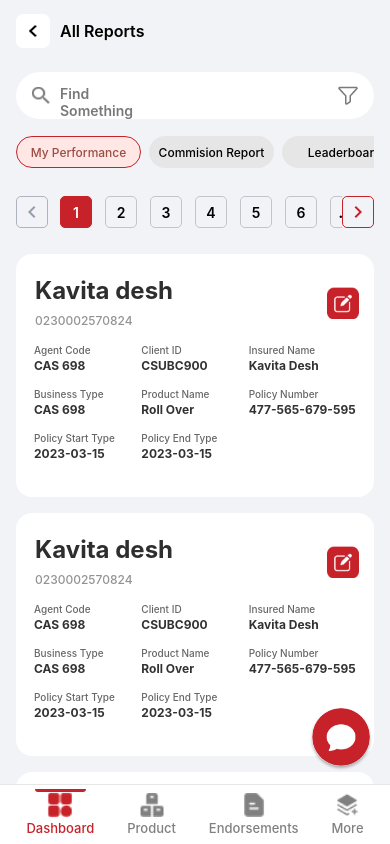
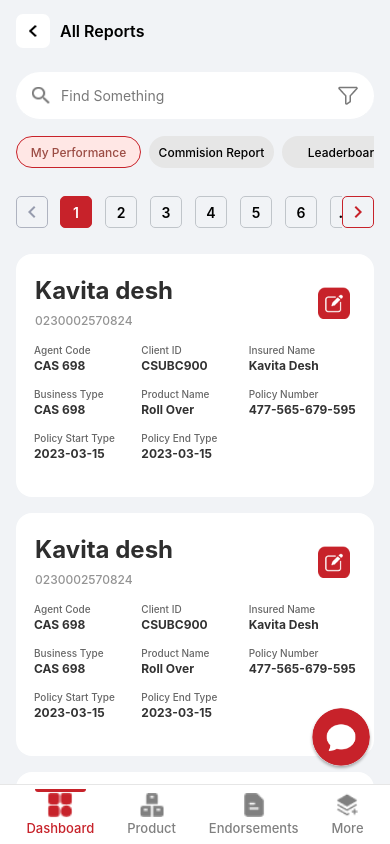
Before and after one commit to RishiMonocept/Aditya-Birla, a React Native app: screen /BottomTabs in a window 390 px wide. Built offline with nearby package versions, Linux system fonts and the light colour scheme.

Commit message:
refactor(Search): update component and styles.

```diff
--- a/src/components/BottomNavigation.jsx
+++ b/src/components/BottomNavigation.jsx
@@ -1,6 +1,4 @@
-// BottomNavigation.js
-
-import React from "react";
+import React, { useCallback } from "react";
 import {
   View,
   Text,
@@ -10,35 +8,54 @@ import {
   Image,
 } from "react-native";
 import { createBottomTabNavigator } from "@react-navigation/bottom-tabs";
-import { NavigationContainer } from "@react-navigation/native";
+import Reports from "../pages/Reports";
+import Home from "../pages/Home";
+import ChatButton from "./ChatButton";
 import MENU from "../assets/BottomTab/Menu.png";
 import PRODUCT from "../assets/BottomTab/Product.png";
 import ENDORSEMENTS from "../assets/BottomTab/Endorsements.png";
 import MORE from "../assets/BottomTab/More.png";
-import AllReportsCard from "./My_Performance/AllReportsCard";
-import Reports from "../pages/Reports";
-import Home from "../pages/Home";
-import ChatButton from "./ChatButton";
 
 const Tab = createBottomTabNavigator();
 
+const tabs = [
+  {
+    name: "Dashboard",
+    icon: MENU,
+    label: "Dashboard",
+  },
+  {
+    name: "Product",
+    icon: PRODUCT,
+    label: "Product",
+  },
+  {
+    name: "Endorsements",
+    icon: ENDORSEMENTS,
+    label: "Endorsements",
+  },
+  {
+    name: "More",
+    icon: MORE,
+    label: "More",
+  },
+];
+
 const BottomNavigation = () => {
   const CustomTabBar = ({ state, descriptors, navigation }) => {
-    const { routes } = state;
-
     return (
       <>
         <View style={styles.bottomNavigation}>
-          {routes.map((route, index) => {
+          {state.routes.map((route, index) => {
             const { options } = descriptors[route.key];
             const label = options.tabBarLabel || route.name;
-            const icon = tabs.find((tab) => tab.name === route.name)?.icon;
-
+            const tabInfo = tabs.find((tab) => tab.name === route.name);
+            const icon = tabInfo?.icon;
             const isFocused = state.index === index;
 
-            const onPress = () => {
+            const onPress = useCallback(() => {
               navigation.navigate(route.name);
-            };
+            }, [navigation, route.name]);
 
             return (
               <TouchableOpacity
@@ -48,26 +65,16 @@ const BottomNavigation = () => {
                 activeOpacity={0.8}
               >
                 <View
-                  style={{
-                    position: "absolute",
-                    width: 51,
-                    height: 2.4,
-                    borderBottomRightRadius: 8,
-                    borderBottomLeftRadius: 8,
-                    marginTop: -4,
-                    marginBottom: 10,
-                    backgroundColor: isFocused ? "#C7222A" : null,
-                  }}
+                  style={[
+                    styles.indicator,
+                    { backgroundColor: isFocused ? "#C7222A" : "transparent" },
+                  ]}
                 />
                 <Animated.View
                   style={[
                     styles.iconContainer,
                     {
-                      transform: [
-                        {
-                          scale: isFocused ? 1.03 : 1,
-                        },
-                      ],
+                      transform: [{ scale: isFocused ? 1.03 : 1 }],
                     },
                   ]}
                 >
@@ -99,9 +106,7 @@ const BottomNavigation = () => {
   return (
     <Tab.Navigator
       tabBar={(props) => <CustomTabBar {...props} />}
-      screenOptions={{
-        headerShown: false,
-      }}
+      screenOptions={{ headerShown: false }}
     >
       <Tab.Screen name="Dashboard" component={Reports} />
       <Tab.Screen name="Product" component={Home} />
@@ -110,62 +115,6 @@ const BottomNavigation = () => {
     </Tab.Navigator>
   );
 };
-
-// Define your screen components within the same file or import them
-function DashboardScreen() {
-  return (
-    <View style={styles.screenContainer}>
-      <Text>Dashboard Screen</Text>
-    </View>
-  );
-}
-
-function ProductScreen() {
-  return (
-    <View style={styles.screenContainer}>
-      <Text>Product Screen</Text>
-    </View>
-  );
-}
-
-function EndorsementsScreen() {
-  return (
-    <View style={styles.screenContainer}>
-      <Text>Endorsements Screen</Text>
-    </View>
-  );
-}
-
-function MoreScreen() {
-  return (
-    <View style={styles.screenContainer}>
-      <Text>More Screen</Text>
-    </View>
-  );
-}
-
-const tabs = [
-  {
-    name: "Dashboard",
-    icon: MENU,
-    label: "Dashboard",
-  },
-  {
-    name: "Product",
-    icon: PRODUCT,
-    label: "Product",
-  },
-  {
-    name: "Endorsements",
-    icon: ENDORSEMENTS,
-    label: "Endorsements",
-  },
-  {
-    name: "More",
-    icon: MORE,
-    label: "More",
-  },
-];
 
 const styles = StyleSheet.create({
   bottomNavigation: {
@@ -188,12 +137,9 @@ const styles = StyleSheet.create({
   iconContainer: {
     width: 24,
     height: 24,
-    borderRadius: 4.62,
     justifyContent: "center",
     alignItems: "center",
-    padding: 3.69,
     marginBottom: 4,
-    gap: 5,
   },
   icon: {
     width: 24,
@@ -206,10 +152,14 @@ const styles = StyleSheet.create({
     letterSpacing: 0.01,
     textAlign: "center",
   },
-  screenContainer: {
-    flex: 1,
-    justifyContent: "center",
-    alignItems: "center",
+  indicator: {
+    position: "absolute",
+    width: 51,
+    height: 2.4,
+    borderBottomRightRadius: 8,
+    borderBottomLeftRadius: 8,
+    marginTop: -4,
+    marginBottom: 10,
   },
 });
 
--- a/src/components/Filter/FilterSlide.jsx
+++ b/src/components/Filter/FilterSlide.jsx
@@ -39,6 +39,7 @@ const FilterSlide = () => {
         <RendreItem item={item} selected={selected} setSelected={setSelected} />
       )}
       horizontal
+      showsHorizontalScrollIndicator={false}
     />
   );
 };
--- a/src/components/My_Performance/AllReportsCard.jsx
+++ b/src/components/My_Performance/AllReportsCard.jsx
@@ -1,12 +1,5 @@
-import {
-  View,
-  Text,
-  FlatList,
-  TouchableOpacity,
-  Image,
-  ScrollView,
-} from "react-native";
-import React, { useEffect, useState } from "react";
+import { View, Text, FlatList, TouchableOpacity, Image } from "react-native";
+import React, { useEffect, useState, useCallback } from "react";
 import jsonData from "./data.json";
 import { styles } from "./AllReportsData.style.js";
 import EDIT from "../../assets/BottomTab/edit_icon.png";
@@ -16,15 +9,75 @@ export default function AllReportsCard() {
   const [currentPage, setCurrentPage] = useState(1);
   const totalPages = 10;
 
-  const handlePageChange = (page) => {
-    setCurrentPage(page);
-  };
+  const handlePageChange = (page) => setCurrentPage(page);
 
-  console.log(jsonData.agent.length, "LEngth");
+  const renderItem = useCallback(({ item }) => {
+    return (
+      <View
+        style={[styles.mainContainer, item?.id === 3 && { marginBottom: 70 }]}
+      >
+        <View style={styles.child1}>
+          <View style={styles.textContainer}>
+            <Text style={styles.nameText}>{item.name}</Text>
+            <Text style={styles.numberText}>{item.number}</Text>
+          </View>
+          <TouchableOpacity style={styles.icon}>
+            <Image source={EDIT} style={{ width: "100%", height: "100%" }} />
+          </TouchableOpacity>
+        </View>
+
+        <View>
+          <View style={styles.child2}>
+            <View style={{ flex: 1 }}>
+              <Text style={styles.Agent}>Agent Code</Text>
+              <Text style={styles.agentcode}>{item.agentCode}</Text>
+            </View>
+            <View style={{ flex: 1 }}>
+              <Text style={styles.Agent}>Client ID</Text>
+              <Text style={styles.agentcode}>{item.agentId}</Text>
+            </View>
+            <View style={{ flex: 1 }}>
+              <Text style={styles.Agent}>Insured Name</Text>
+              <Text style={styles.agentcode}>{item.enduredNo}</Text>
+            </View>
+          </View>
+
+          <View style={styles.child2}>
+            <View style={{ flex: 1 }}>
+              <Text style={styles.Agent}>Business Type</Text>
+              <Text style={styles.agentcode}>{item.agentCode}</Text>
+            </View>
+            <View style={{ flex: 1 }}>
+              <Text style={styles.Agent}>Product Name</Text>
+              <Text style={styles.agentcode}>{item.businessType}</Text>
+            </View>
+            <View style={{ flex: 1 }}>
+              <Text style={styles.Agent}>Policy Number</Text>
+              <Text style={styles.agentcode}>{item.policyNumber}</Text>
+            </View>
+          </View>
+
+          <View style={styles.child2}>
+            <View style={{ flex: 1 }}>
+              <Text style={styles.Agent}>Policy Start Type</Text>
+              <Text style={styles.agentcode}>{item.policyStartType}</Text>
+            </View>
+            <View style={{ flex: 1 }}>
+              <Text style={styles.Agent}>Policy End Type</Text>
+              <Text style={styles.agentcode}>{item.policyEndType}</Text>
+            </View>
+            <View style={{ flex: 1 }}>
+              <Text style={styles.Agent}></Text>
+              <Text style={styles.agentcode}></Text>
+            </View>
+          </View>
+        </View>
+      </View>
+    );
+  }, []);
 
   return (
     <View style={styles.outerContainer}>
-      {/* <Text>All_Reports_Card</Text> */}
       <Pagination
         currentPage={currentPage}
         totalPages={totalPages}
@@ -34,84 +87,7 @@ export default function AllReportsCard() {
         data={jsonData.agent}
         keyExtractor={(item, index) => index.toString()}
         showsVerticalScrollIndicator={false}
-        renderItem={(item, index) => {
-          console.log(index, "index");
-          return (
-            <View
-              style={{
-                ...styles.mainContainer,
-                marginBottom: item?.item?.id === 3 && 70,
-              }}
-            >
-              <View style={styles.child1}>
-                <View style={styles.textContainer}>
-                  <Text style={styles.nameText}>{item?.item?.name}</Text>
-                  <Text style={styles.numberText}>{item.item.number}</Text>
-                </View>
-                <View style={styles.logoContainer}>
-                  <TouchableOpacity style={styles.icon}>
-                    <Image
-                      source={EDIT}
-                      style={{ width: "100%", height: "100%" }}
-                    />
-                  </TouchableOpacity>
-                </View>
-              </View>
-              <View>
-                <View style={styles.child2}>
-                  <View style={{ flex: 1 }}>
-                    <Text style={styles.Agent}>Agent Code</Text>
-                    <Text style={styles.agentcode}>{item.item.agentCode}</Text>
-                  </View>
-                  <View style={{ flex: 1 }}>
-                    <Text style={styles.Agent}>Client ID</Text>
-                    <Text style={styles.agentcode}>{item.item.agentId}</Text>
-                  </View>
-                  <View style={{ flex: 1 }}>
-                    <Text style={styles.Agent}>Insured Name</Text>
-                    <Text style={styles.agentcode}>{item.item.enduredNo}</Text>
-                  </View>
-                </View>
-                <View style={styles.child2}>
-                  <View style={{ flex: 1 }}>
-                    <Text style={styles.Agent}>Business Type</Text>
-                    <Text style={styles.agentcode}>{item.item.agentCode}</Text>
-                  </View>
-                  <View style={{ flex: 1 }}>
-                    <Text style={styles.Agent}>Product Name</Text>
-                    <Text style={styles.agentcode}>
-                      {item.item.businessType}
-                    </Text>
-                  </View>
-                  <View style={{ flex: 1 }}>
-                    <Text style={styles.Agent}>Policy Number</Text>
-                    <Text style={styles.agentcode}>
-                      {item.item.policyNumber}
-                    </Text>
-                  </View>
-                </View>
-                <View style={styles.child2}>
-                  <View style={{ flex: 1 }}>
-                    <Text style={styles.Agent}>Policy Start Type</Text>
-                    <Text style={styles.agentcode}>
-                      {item.item.policyStartType}
-                    </Text>
-                  </View>
-                  <View style={{ flex: 1 }}>
-                    <Text style={styles.Agent}>Policy End Type</Text>
-                    <Text style={styles.agentcode}>
-                      {item.item.policyEndType}
-                    </Text>
-                  </View>
-                  <View style={{ flex: 1 }}>
-                    <Text style={styles.Agent}></Text>
-                    <Text style={styles.agentcode}></Text>
-                  </View>
-                </View>
-              </View>
-            </View>
-          );
-        }}
+        renderItem={renderItem}
       />
     </View>
   );
--- a/src/components/Search/Search.jsx
+++ b/src/components/Search/Search.jsx
@@ -1,3 +1,5 @@
+// Search.js
+import React, { useRef } from "react";
 import {
   View,
   Text,
@@ -5,11 +7,12 @@ import {
   TextInput,
   TouchableOpacity,
   Keyboard,
+  StyleSheet,
+  Dimensions,
 } from "react-native";
-import React, { useRef } from "react";
-import { styles } from "./search.style";
 import SEARCH from "../../assets/Search/SearchIcon.png";
 import FILTER from "../../assets/Search/FilterIcon.png";
+import { styles } from "./search.style";
 
 const Search = () => {
   const inputRef = useRef(null);
@@ -20,9 +23,15 @@ const Search = () => {
       <TextInput
         ref={inputRef}
         style={styles.inputField}
-        // onEndEditing={() => Keyboard.dismiss()}
+        placeholder="Find Something"
+        placeholderTextColor="#797979"
+        onFocus={() =>
+          Keyboard.addListener("keyboardDidShow", () => {
+            // Adjust component when keyboard is shown
+          })
+        }
+        onEndEditing={() => Keyboard.dismiss()}
       />
-      <Text style={styles.placeholderText}>Find Something</Text>
       <TouchableOpacity>
         <Image source={FILTER} />
       </TouchableOpacity>
--- a/src/components/Search/search.style.js
+++ b/src/components/Search/search.style.js
@@ -13,23 +13,16 @@ export const styles = StyleSheet.create({
     borderRadius: 50,
     marginBottom: 16,
     alignItems: "center",
-    // justifyContent: "center",
+    justifyContent: "space-between", // Adjusted for better spacing
   },
   searchIcon: {
     width: 17.5,
     height: 17.5,
   },
   inputField: {
+    flex: 1, // Adjust input field to fill available space
     marginLeft: 11.5,
-    width: "85%",
     height: 20,
-  },
-  placeholderText: {
-    position: "absolute",
-    width: 100,
-    fontWeight: "600",
-    color: "#797979",
-    left: 44,
-    top: 13,
+    fontSize: 14, // Increased font size for better readability
   },
 });
```
Also changed, not shown: src/components/Pagination/Pagination.jsx (+34 -41 lines), src/pages/Home.jsx (+2 -6 lines), src/pages/Reports.jsx (+2 -9 lines).
